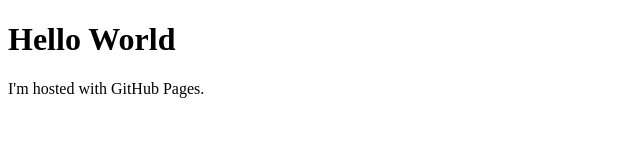
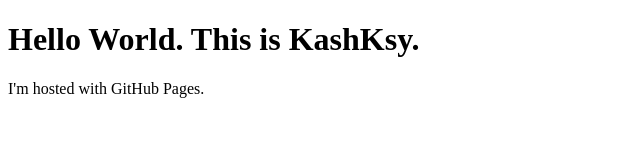
Before and after one commit to KashKsy/KashKsy.github.io, a plain HTML site: page index.html in a window 1280 px wide. Shown: the whole page, without its empty margins (0-640 px from the left). Drawn offline with Linux system fonts and the light colour scheme.

Commit message:
commit on 'main

```diff
--- a/index.html
+++ b/index.html
@@ -1,7 +1,7 @@
 <!DOCTYPE html>
 <html>
 <body>
-<h1>Hello World</h1>
+<h1>Hello World. This is KashKsy.</h1>
 <p>I'm hosted with GitHub Pages.</p>
 </body>
 </html>
```
